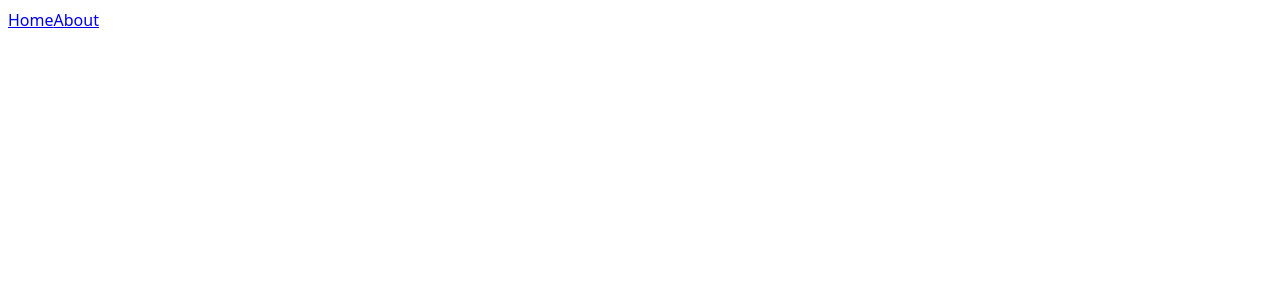
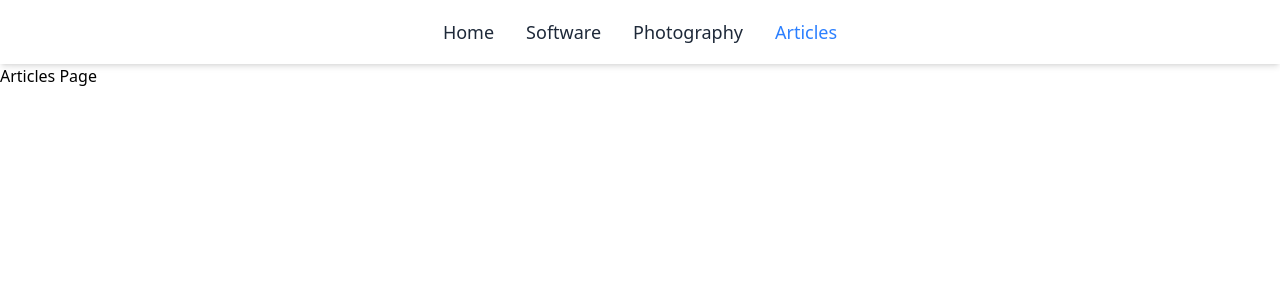
Before and after one commit to biponroy47/biponroy.com, a Vue app: page /articles in a window 1280 px wide. Before the commit this address had no page. Shown: the top 300 px of the page. Built offline with nearby package versions, Linux system fonts and the light colour scheme.

Commit message:
navbar setup

```diff
--- a/package.json
+++ b/package.json
@@ -9,12 +9,16 @@
     "preview": "vite preview"
   },
   "dependencies": {
+    "@tailwindcss/vite": "^4.1.11",
+    "tailwindcss": "^4.1.11",
     "vue": "^3.5.17",
     "vue-router": "^4.5.1"
   },
   "devDependencies": {
     "@vitejs/plugin-vue": "^6.0.0",
     "@vue/tsconfig": "^0.7.0",
+    "prettier": "^3.6.2",
+    "prettier-plugin-tailwindcss": "^0.6.13",
     "typescript": "~5.8.3",
     "vite": "^7.0.0",
     "vue-tsc": "^2.2.10"
--- a/src/App.vue
+++ b/src/App.vue
@@ -1,11 +1,35 @@
-<script setup lang="ts"></script>
-
 <template>
-  <nav>
-    <router-link to="/">Home</router-link>
-    <router-link to="/about">About</router-link>
+  <nav class="fixed top-0 left-0 z-50 w-full bg-white shadow-md">
+    <div class="flex h-16 items-center justify-center gap-8">
+      <router-link to="/" class="nav-link" exact active-class="nav-link-active">
+        Home
+      </router-link>
+      <router-link
+        to="/Software"
+        class="nav-link"
+        active-class="nav-link-active"
+      >
+        Software
+      </router-link>
+      <router-link
+        to="/Photography"
+        class="nav-link"
+        active-class="nav-link-active"
+      >
+        Photography
+      </router-link>
+      <router-link
+        to="/Articles"
+        class="nav-link"
+        active-class="nav-link-active"
+      >
+        Articles
+      </router-link>
+    </div>
   </nav>
-  <router-view />
+  <div class="pt-16">
+    <router-view />
+  </div>
 </template>
 
 <style scoped></style>
--- a/src/style.css
+++ b/src/style.css
@@ -1,9 +1,16 @@
+@import "tailwindcss";
+
 :root {
-  font-family: system-ui, Avenir, Helvetica, Arial, sans-serif;
-  line-height: 1.5;
-  font-weight: 400;
   font-synthesis: none;
   text-rendering: optimizeLegibility;
   -webkit-font-smoothing: antialiased;
   -moz-osx-font-smoothing: grayscale;
 }
+
+.nav-link {
+  @apply text-lg text-gray-800 transition-transform duration-100 hover:font-medium hover:text-blue-500;
+}
+
+.nav-link-active {
+  @apply font-medium text-blue-500;
+}
--- a/src/views/About.vue
+++ /dev/null
@@ -1,3 +0,0 @@
-<template>
-  <h1>About Page</h1>
-</template>
--- /dev/null
+++ b/src/views/Articles.vue
@@ -0,0 +1,3 @@
+<template>
+  <h1>Articles Page</h1>
+</template>
--- /dev/null
+++ b/src/views/Photography.vue
@@ -0,0 +1,3 @@
+<template>
+  <h1>Photography Page</h1>
+</template>
--- /dev/null
+++ b/src/views/Software.vue
@@ -0,0 +1,3 @@
+<template>
+  <h1>Software Page</h1>
+</template>
--- a/vite.config.ts
+++ b/vite.config.ts
@@ -1,7 +1,8 @@
-import { defineConfig } from 'vite'
-import vue from '@vitejs/plugin-vue'
+import { defineConfig } from "vite";
+import vue from "@vitejs/plugin-vue";
+import tailwindcss from "@tailwindcss/vite";
 
 // https://vite.dev/config/
 export default defineConfig({
-  plugins: [vue()],
-})
+  plugins: [vue(), tailwindcss()],
+});
```
Also changed, not shown: src/router/index.ts (+6 -2 lines), 2 other files (tests, documents, lock files or other folders).
